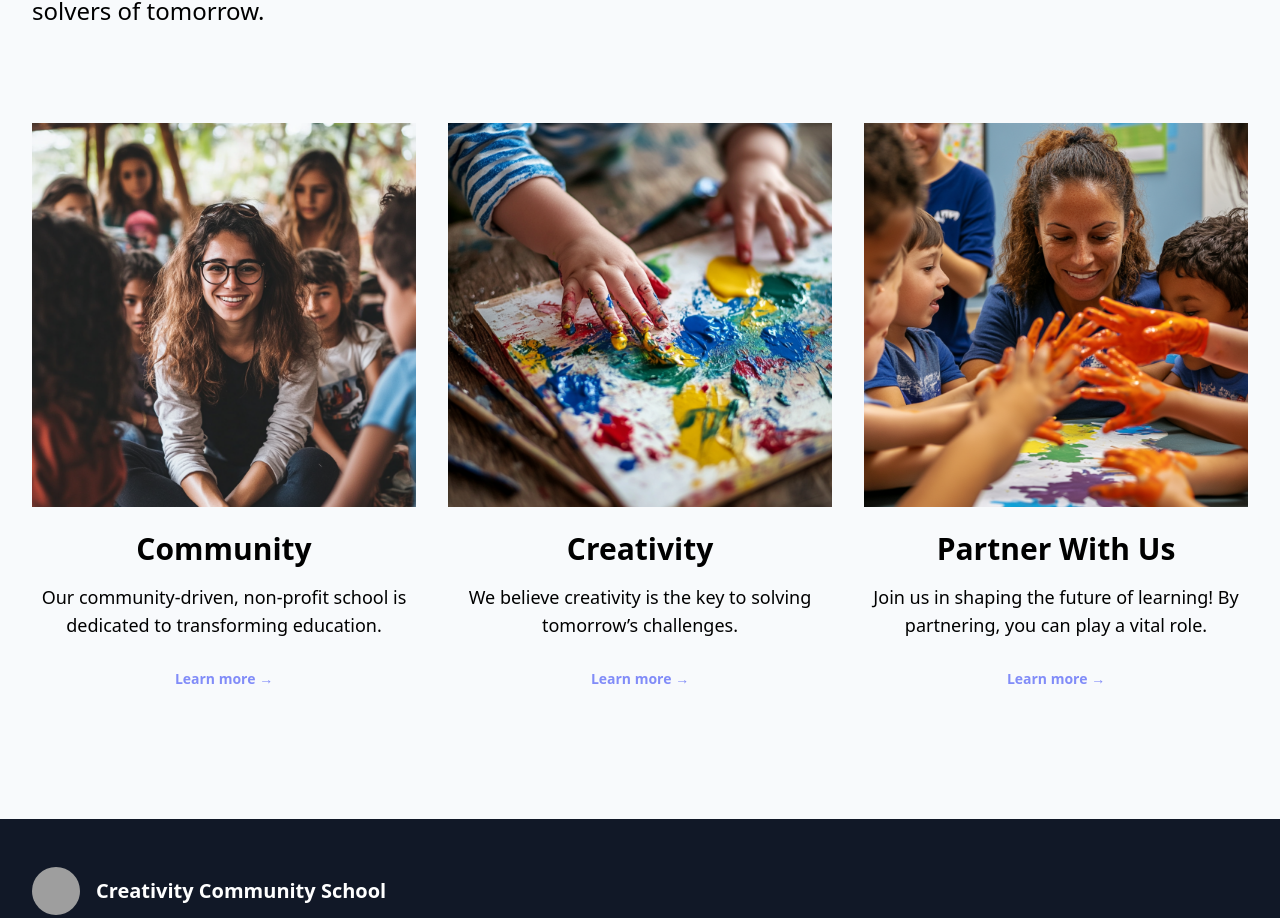
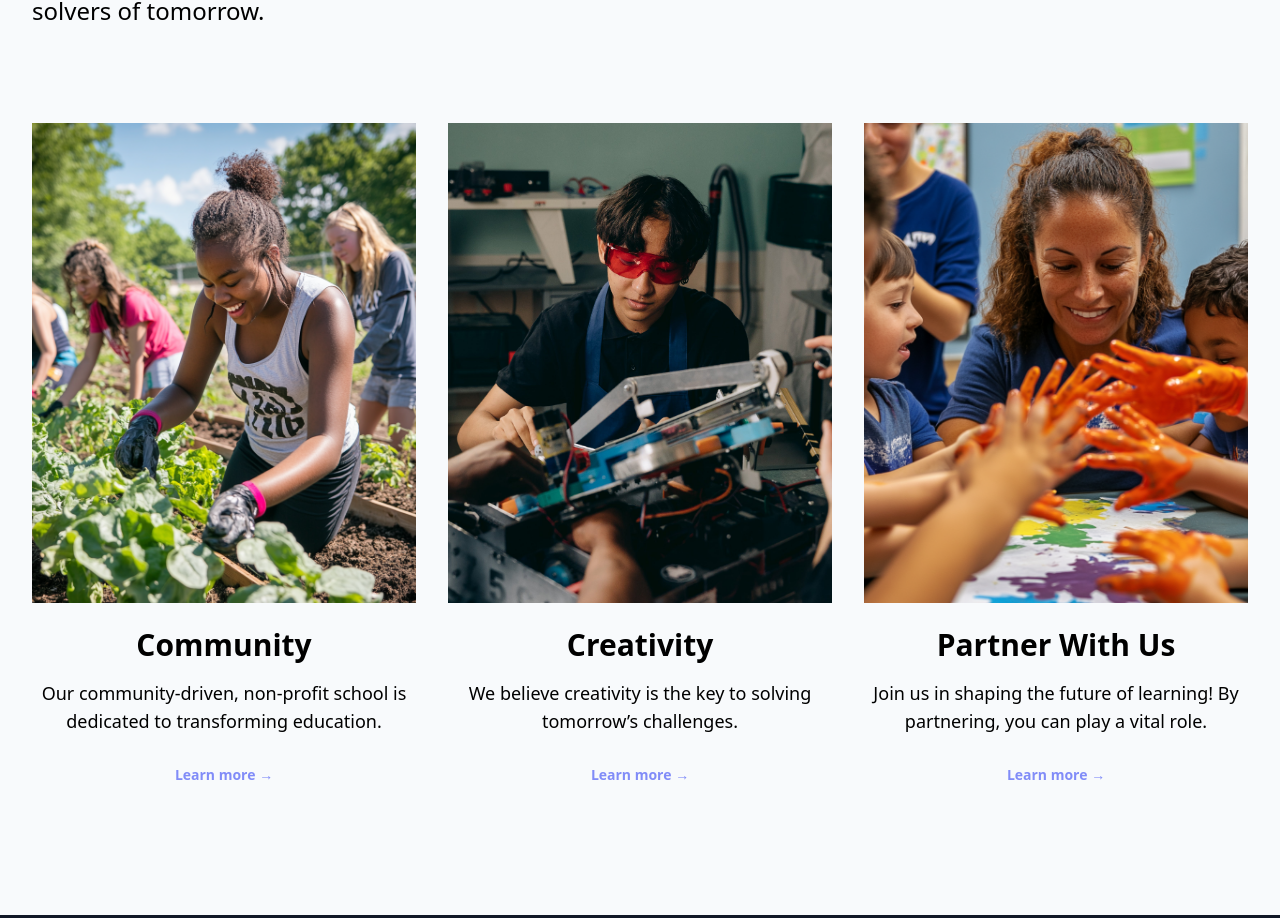
Before and after one commit to Nick-tsoukas/ccschool, a Nuxt app: page / in a window 1280 px wide. Shown: the part 1137-2055 px from the top of the page. Built offline with nearby package versions, Linux system fonts and the light colour scheme; grey boxes are pictures that could not be loaded.

Commit message:
chore: adding new photo

```diff
--- a/pages/index.vue
+++ b/pages/index.vue
@@ -64,7 +64,7 @@
       :key="feature.name"
       class="flex flex-col items-center text-center"
     >
-      <img :src="feature.image" :alt="feature.name" class="" />
+      <img :src="feature.image" :alt="feature.name" class="min-h-[480px] w-full object-cover" />
       <p class="text-3xl pt-6 font-semibold text-black">{{ feature.name }}</p>
       <dd class="mt-4 text-lg text-black">
         <p>{{ feature.description }}</p>
@@ -89,8 +89,8 @@ import { Bars3Icon, XMarkIcon } from "@heroicons/vue/24/outline";
 
 // images
 
-import communityImage from "@/assets/community.png";
-import creativityImage from "@/assets/creativity.png";
+import communityImage from "@/assets/garden.png";
+import creativityImage from "@/assets/handsonlearning.jpg";
 import partnershipImage from "@/assets/partnership.png";
 
 
```
Also changed, not shown: assets/garden.png (added), assets/handsonlearning.jpg (added).
